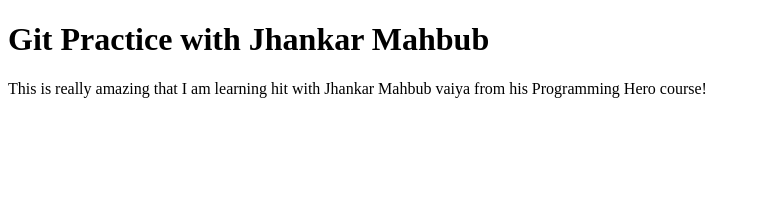
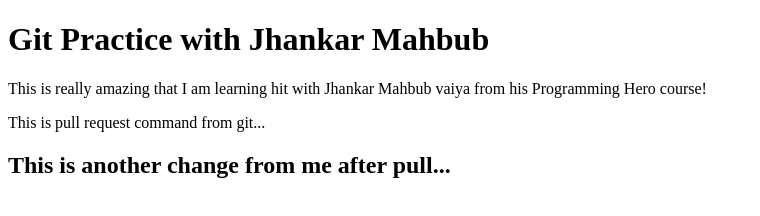
Before and after one commit to mehedi2014/my-first-hero-website, a plain HTML site: page index.html in a window 1280 px wide. Shown: the whole page, without its empty margins (0-760 px from the left). Drawn offline with Linux system fonts and the light colour scheme.

Commit message:
another push from me after pull

```diff
--- a/index.html
+++ b/index.html
@@ -8,6 +8,9 @@
 <body>
     <h1>Git Practice with Jhankar Mahbub</h1>
     <p>This is really amazing that I am learning hit with Jhankar Mahbub vaiya from his Programming Hero course!</p>
+    <p>This is pull request command from git...</p>
+
+    <h2>This is another change from me after pull...</h2>
 
 </body>
 </html>
```
